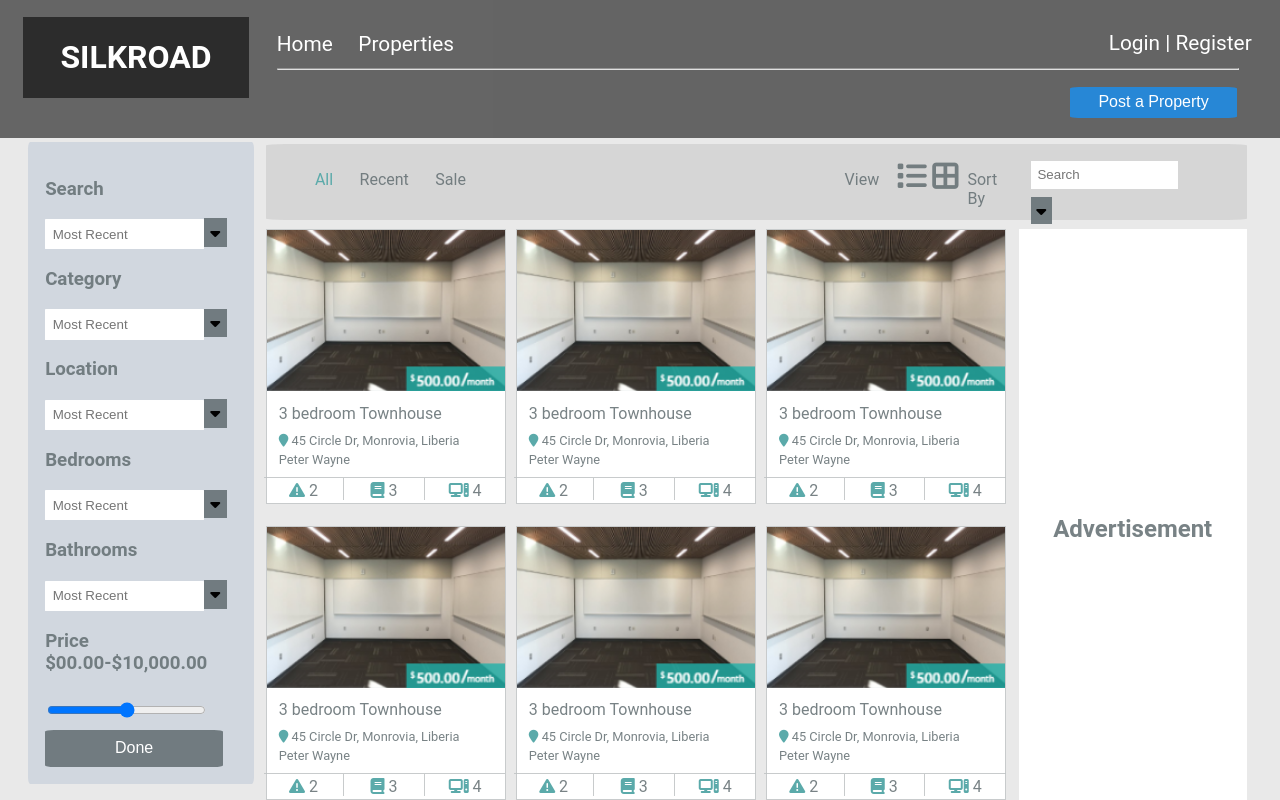
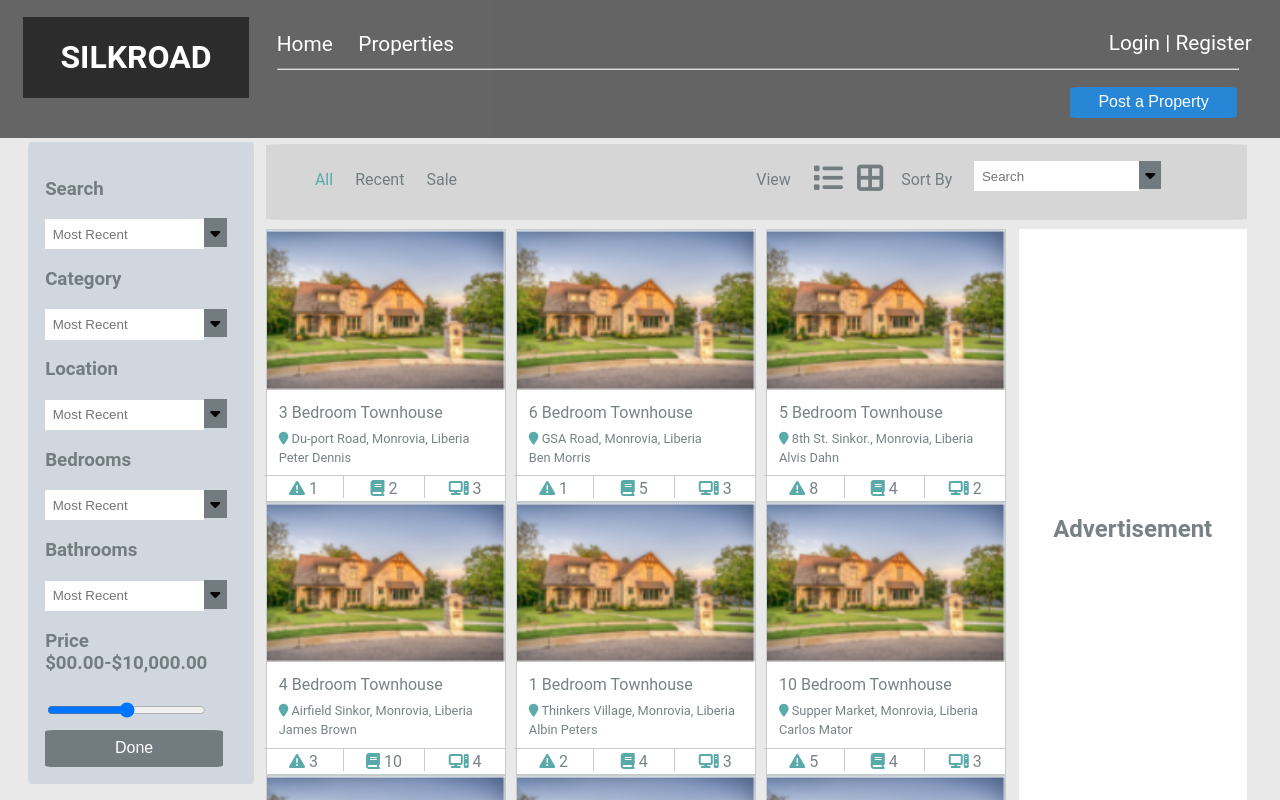
Before and after one commit to boaslah/SilkRoad-vue, a Vue app: page /properties in a window 1280 px wide. Shown: the top 800 px of the page. Built offline with nearby package versions, Linux system fonts and the light colour scheme.

Commit message:
rendering

```diff
--- a/package.json
+++ b/package.json
@@ -7,6 +7,7 @@
     "build": "vue-cli-service build"
   },
   "dependencies": {
+    "axios": "^1.1.3",
     "core-js": "^3.8.3",
     "vue": "^3.2.13",
     "vue-router": "^4.0.3"
--- a/src/components/HomePage.vue
+++ b/src/components/HomePage.vue
@@ -89,7 +89,7 @@
                     <div  class="center-box-row5">
                         <div>
                             <div>Price   $00.00-$10,000.00</div>
-                            <div><input type="range" name="" id="range" class="active"></div>
+                            <div><input type="range" name=""></div>
                         </div>
                         <div>
                             <button>Find it</button>
@@ -120,6 +120,24 @@
 </script>
 
 <style scoped>
+input[type="range"] {
+  -webkit-appearance: none;
+  margin-right: 15px;
+  width: 200px;
+  height: 7px;
+  background: rgb(91, 170, 170);
+  border-radius: 5px;
+  background-image: linear-gradient(rgb(91, 170, 170), rgb(91, 170, 170));
+}
+
+input[type="range"]::-webkit-slider-thumb {
+  -webkit-appearance: none;
+  height: 20px;
+  width: 20px;
+  border-radius: 50%;
+  background: rgb(91, 170, 170);
+  cursor: ew-resize;
+}
 
 .center-box-row1-navs{
     display: grid;
--- a/src/components/HousesGrid.vue
+++ b/src/components/HousesGrid.vue
@@ -1,48 +1,18 @@
 <template>
     <div>
-        <div class="img-grid">
-            <div class="houses">
-                <img src="../assets/grid1-mobile.jpg" alt="houses">
+        <div class="img-grid" >
+            <div class="houses" v-for="house in houseData">
+                <img src="../assets/list1.jpg" alt="houses">
                 <div class="house-details">
                     <div>
-                        <p>3 bedroom Townhouse</p>
-                        <span><i class="fa-sharp fa-solid fa-location-pin active"></i> 45 Circle Dr, Monrovia, Liberia</span><br>
-                        <span>Peter Wayne</span>
+                        <p>{{house.houseDes}}</p>
+                        <span><i class="fa-sharp fa-solid fa-location-pin active"></i>  {{house.houseLoc}}</span><br>
+                        <span>{{house.houseOwner}}</span>
                     </div>
                     <div class="house-details-numbers">
-                        <div class="border-right"> <i class="fa fa-triangle-exclamation active"></i> 2</div>
-                        <div class="border-right"><i class="fa fa-book active"></i> 3</div>
-                        <div><i class="fa fa-computer active"></i> 4</div>
-                    </div>
-                </div>
-            </div>
-            <div class="houses">
-                <img src="../assets/grid1-mobile.jpg" alt="houses">
-                <div class="house-details">
-                     <div>
-                        <p>3 bedroom Townhouse</p>
-                        <span><i class="fa-sharp fa-solid fa-location-pin active"></i> 45 Circle Dr, Monrovia, Liberia</span><br>
-                        <span>Peter Wayne</span>
-                    </div>
-                    <div class="house-details-numbers">
-                        <div class="border-right"> <i class="fa fa-triangle-exclamation active"></i> 2</div>
-                        <div class="border-right"><i class="fa fa-book active"></i> 3</div>
-                        <div><i class="fa fa-computer active"></i> 4</div>
-                    </div>
-                </div>
-            </div>
-            <div class="houses">
-                <img src="../assets/grid1-mobile.jpg" alt="houses">
-                <div class="house-details">
-                     <div>
-                        <p>3 bedroom Townhouse</p>
-                        <span><i class="fa-sharp fa-solid fa-location-pin active"></i> 45 Circle Dr, Monrovia, Liberia</span><br>
-                        <span>Peter Wayne</span>
-                    </div>
-                    <div class="house-details-numbers">
-                        <div class="border-right"> <i class="fa fa-triangle-exclamation active"></i> 2</div>
-                        <div class="border-right"><i class="fa fa-book active"></i> 3</div>
-                        <div><i class="fa fa-computer active"></i> 4</div>
+                        <div class="border-right"> <i class="fa fa-triangle-exclamation active"></i> {{house.checkIns}}</div>
+                        <div class="border-right"><i class="fa fa-book active"></i> {{house.beds}}</div>
+                        <div><i class="fa fa-computer active"></i> {{house.TV}}</div>
                     </div>
                 </div>
             </div>
@@ -52,8 +22,17 @@
 
 <script>
 
+    import data from "./../data.json"
+
     export default{
-        name: "HousesGrid"
+        name: "HousesGrid",
+        data(){
+            // console.log("1", data.HousesData);
+            return{
+                houseData: data.HousesData
+            }
+
+        }
     }
 </script>
 
--- a/src/components/HousesList.vue
+++ b/src/components/HousesList.vue
@@ -1,22 +1,22 @@
 <template>
     <div>
         <div class="img-list">
-            <div class="houses">
+            <div class="houses" v-for="house in houseData">
                 <div>
                     <img src="../assets/list1.jpg" alt="houses">
                 </div>
                 <div class="house-details">
                     <div>
                         <div class="price">
-                            <p>3 bedroom Townhouse</p><span class="active-back">$500.00/month</span>
+                            <p>{{house.houseDes}}</p><span class="active-back">{{house.price}}</span>
                         </div>
-                        <span><i class="fa-sharp fa-solid fa-location-pin active"></i> 45 Circle Dr, Monrovia, Liberia</span><br>
-                        <span>Peter Wayne</span>
+                        <span><i class="fa-sharp fa-solid fa-location-pin active"></i>  {{house.houseLoc}}</span><br>
+                        <span>{{house.houseOwner}}</span>
                     </div>
                     <div class="house-details-numbers">
-                        <div class="border-right border-left"> <i class="fa fa-triangle-exclamation active"></i> 2</div>
-                        <div class="border-right"><i class="fa fa-book active"></i> 3</div>
-                        <div class="border-right"><i class="fa fa-computer active"></i> 4</div>
+                        <div class="border-right border-left"> <i class="fa fa-triangle-exclamation active"></i> {{house.checkIns}}</div>
+                        <div class="border-right"><i class="fa fa-book active"></i> {{house.beds}}</div>
+                        <div class="border-right"><i class="fa fa-computer active"></i> {{house.TV}}</div>
                     </div>
                 </div>
             </div>
@@ -26,8 +26,18 @@
 
 <script>
 
+    import data from "./../data-list.json"
+
+
+
     export default{
-        name: "HousesList"
+        name: "HousesList",
+        data(){
+            return{
+                houseData: data.HousesData
+            }
+
+        }
     }
 
 </script>
--- a/src/components/Properties.vue
+++ b/src/components/Properties.vue
@@ -23,7 +23,7 @@
                     <i class="fa fa-caret-down icon"></i>
                     <div>
                         <h3>Price   $00.00-$10,000.00</h3>
-                        <input type="range" value="50">
+                        <input type="range" name="">
                     </div>
                     <button>Done</button>
                 </div>
@@ -55,15 +55,8 @@
                     <div class="row2-col1">
                         <div id="grid-view">
                             <HousesGrid />
-                            <HousesGrid />
-                            <HousesGrid />
                         </div>
                         <div id="list-view">
-                            <HousesList />
-                            <HousesList />
-                            <HousesList />
-                            <HousesList />
-                            <HousesList />
                             <HousesList />
                         </div>
                     </div>
@@ -110,6 +103,7 @@
 <style scoped>
 
 
+
 #list-view{
     display: none;
 }
@@ -124,12 +118,11 @@
     padding:3.3%;
     background-color:rgba(98, 110, 114, 0.863);
     color: black;
-
 }
 
 .prop-menu{
     display: grid;
-    grid-template-columns: 60% 40%;
+    grid-template-columns: 50% 50%;
     margin: 1% 5% 0% 5%;
     color: rgba(98, 110, 114, 0.863);
 }
@@ -150,6 +143,7 @@
     padding: 7%;
     margin: 3% 5% 170% 3%;
 }
+
 h3, h2{
     color: rgba(98, 110, 114, 0.863);
 }
@@ -173,7 +167,6 @@ h2{
     padding: 4%;
     width: 80%;
     margin: 4% 0% 5% 0%;
-
 }
 .col1 button{
     background-color: rgba(98, 110, 114, 0.863);
--- /dev/null
+++ b/src/data-list.json
@@ -0,0 +1,73 @@
+{
+   "HousesData": [
+        {
+            "houseImage": "./assets/list1.jpg",
+            "houseDes": "3 Bedroom Townhouse",
+            "houseLoc": "Du-port Road, Monrovia, Liberia",
+            "houseOwner":"Peter Dennis",
+            "beds": 2,
+            "TV": 3,
+            "light": 5,
+            "checkIns": 1,
+            "price": "$500.00/month"
+
+        },
+        {
+            "houseImage": "../assets/list1.jpg",
+            "houseDes": "6 Bedroom Townhouse",
+            "houseLoc": "GSA Road, Monrovia, Liberia",
+            "houseOwner":"Ben Morris",
+            "beds": 5,
+            "TV": 3,
+            "light": 4,
+            "checkIns": 1,
+            "price": "$400.00/month"
+        },
+        {
+            "houseImage": "../assets/list1.jpg",
+            "houseDes": "5 Bedroom Townhouse",
+            "houseLoc": "8th St. Sinkor., Monrovia, Liberia",
+            "houseOwner":"Alvis Dahn",
+            "beds": 4,
+            "TV": 2,
+            "light": 7,
+            "checkIns": 8,
+            "price": "$900.00/month"
+
+        },
+        {
+            "houseImage": "../assets/list1.jpg",
+            "houseDes": "4 Bedroom Townhouse",
+            "houseLoc": "Airfield Sinkor, Monrovia, Liberia",
+            "houseOwner":"James Brown",
+            "beds": 10,
+            "TV": 4,
+            "light": 2,
+            "checkIns": 3,
+            "price": "$800.00/month"
+        },
+        {
+            "houseImage": "../assets/list1.jpg",
+            "houseDes": "1 Bedroom Townhouse",
+            "houseLoc": "Thinkers Village, Monrovia, Liberia",
+            "houseOwner":"Albin Peters",
+            "beds": 4,
+            "TV": 3,
+            "light": 1,
+            "checkIns": 2,
+            "price": "$600.00/month"
+
+        },
+        {
+            "houseImage": "../assets/list1.jpg",
+            "houseDes": "10 Bedroom Townhouse",
+            "houseLoc": "Supper Market, Monrovia, Liberia",
+            "houseOwner":"Carlos Mator",
+            "beds": 4,
+            "TV": 3,
+            "light": 4,
+            "checkIns": 5,
+            "price": "$700.00/month"
+        }
+   ]
+}
--- /dev/null
+++ b/src/data.json
@@ -0,0 +1,94 @@
+{
+   "HousesData": [
+        {
+            "houseImage": "./assets/list1.jpg",
+            "houseDes": "3 Bedroom Townhouse",
+            "houseLoc": "Du-port Road, Monrovia, Liberia",
+            "houseOwner":"Peter Dennis",
+            "beds": 2,
+            "TV": 3,
+            "light": 5,
+            "checkIns": 1
+        },
+        {
+            "houseImage": "../assets/list1.jpg",
+            "houseDes": "6 Bedroom Townhouse",
+            "houseLoc": "GSA Road, Monrovia, Liberia",
+            "houseOwner":"Ben Morris",
+            "beds": 5,
+            "TV": 3,
+            "light": 4,
+            "checkIns": 1
+        },
+        {
+            "houseImage": "../assets/list1.jpg",
+            "houseDes": "5 Bedroom Townhouse",
+            "houseLoc": "8th St. Sinkor., Monrovia, Liberia",
+            "houseOwner":"Alvis Dahn",
+            "beds": 4,
+            "TV": 2,
+            "light": 7,
+            "checkIns": 8
+        },
+        {
+            "houseImage": "../assets/list1.jpg",
+            "houseDes": "4 Bedroom Townhouse",
+            "houseLoc": "Airfield Sinkor, Monrovia, Liberia",
+            "houseOwner":"James Brown",
+            "beds": 10,
+            "TV": 4,
+            "light": 2,
+            "checkIns": 3
+        },
+        {
+            "houseImage": "../assets/list1.jpg",
+            "houseDes": "1 Bedroom Townhouse",
+            "houseLoc": "Thinkers Village, Monrovia, Liberia",
+            "houseOwner":"Albin Peters",
+            "beds": 4,
+            "TV": 3,
+            "light": 1,
+            "checkIns": 2
+        },
+        {
+            "houseImage": "../assets/list1.jpg",
+            "houseDes": "10 Bedroom Townhouse",
+            "houseLoc": "Supper Market, Monrovia, Liberia",
+            "houseOwner":"Carlos Mator",
+            "beds": 4,
+            "TV": 3,
+            "light": 4,
+            "checkIns": 5
+        },
+        {
+            "houseImage": "../assets/list1.jpg",
+            "houseDes": "8 Bedroom Townhouse",
+            "houseLoc": "Jacob Town, Monrovia, Liberia",
+            "houseOwner":"Siafa Tangaye",
+            "beds": 3,
+            "TV": 5,
+            "light": 2,
+            "checkIns": 5
+        },
+        {
+            "houseImage": "../assets/list1.jpg",
+            "houseDes": "5 Bedroom Townhouse",
+            "houseLoc": "Supper Market, Monrovia, Liberia",
+            "houseOwner":"Sam Browne",
+            "beds": 4,
+            "TV": 3,
+            "light": 4,
+            "checkIns": 5
+        },
+        {
+            "houseImage": "../assets/list1.jpg",
+            "houseDes": "4 Bedroom Townhouse",
+            "houseLoc": "Jacob Town, Monrovia, Liberia",
+            "houseOwner":"Tangaye Musulyn",
+            "beds": 3,
+            "TV": 5,
+            "light": 2,
+            "checkIns": 5
+        }
+   ]
+}
--- a/src/helper.js
+++ b/src/helper.js
@@ -22,5 +22,5 @@ function hideMenu(id){
 export{
     showAndHideItem,
     hideMenu,
-    showMenu
+    showMenu,
 }
```
Also changed, not shown: 1 other file (tests, documents, lock files or other folders).
